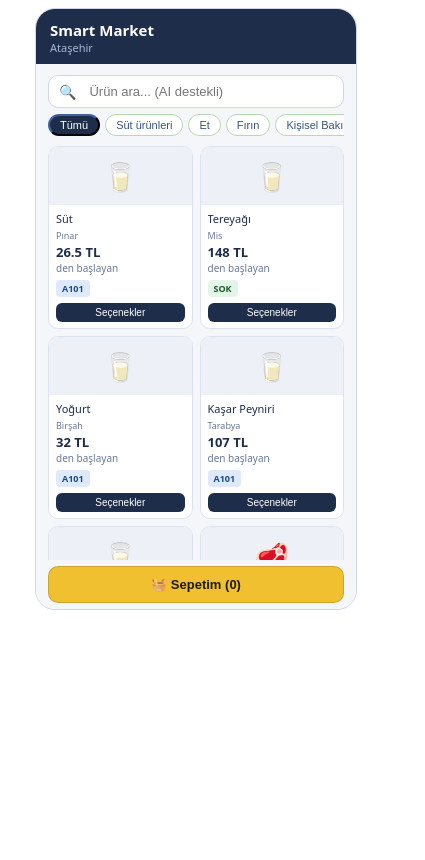
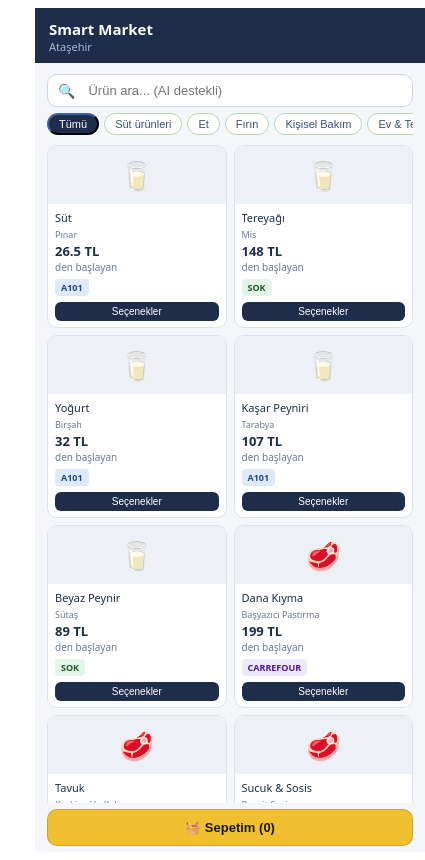
Before and after one commit to KardelenKartal/smart-market-price-comparator, a React (Vite) app: page / in a window 390 px wide. Shown: the whole page, 425 px wide, since content can reach past the window. Built offline with nearby package versions, Linux system fonts and the light colour scheme; no server answers.

Commit message:
Full screen mobile layout

```diff
--- a/src/ui/styles.js
+++ b/src/ui/styles.js
@@ -41,14 +41,12 @@
 
 export const s = {
   phone: {
-    width: '100%',
-    background: colors.pageBg,
-    borderRadius: 20,
-    overflow: 'hidden',
-    border: `1.5px solid ${colors.border}`,
-    fontFamily: 'system-ui, sans-serif',
-  },
-
+  width: '100vw',
+  minHeight: '100vh',
+  background: colors.pageBg,
+  overflow: 'hidden',
+  fontFamily: 'system-ui, sans-serif',
+},
   topbar: {
     background: colors.topbar,
     padding: '11px 14px 9px',
@@ -61,6 +59,8 @@
   tbSub:   { fontSize: 11, color: colors.topbarSub },
 
   body: {
+    flex: 1,
+    overflow: 'hidden',
     background: 'rgba(245,246,249,0.93)',
     padding: '11px 12px',
   },
```
Also changed, not shown: src/ui/VariantPopup.jsx (+6 -1 lines).
